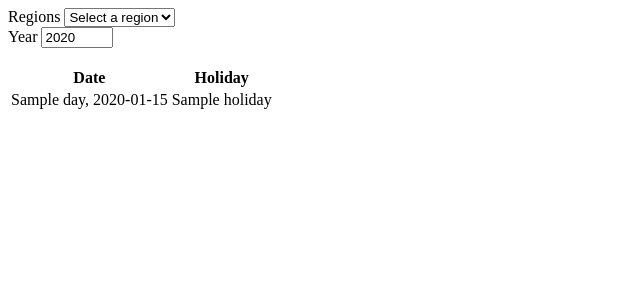
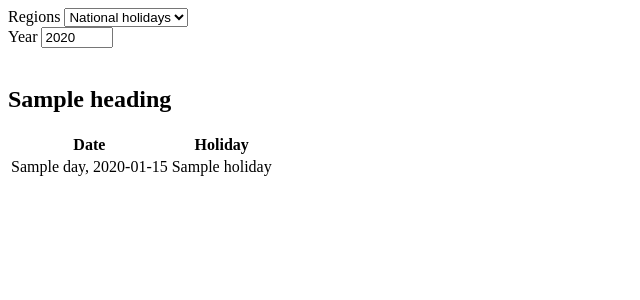
Before and after one commit to JohanBurger/HTMX_Holiday, a Flask app: template src/templates/region_selector.html in a window 1280 px wide. Shown: the top 300 px of the page, without its empty margins (0-640 px from the left). Run offline with Flask 3, Linux system fonts and the light colour scheme; the template is opened without the code that fills it: most values are stand-ins (such as "Sample title", 1, 10 or a date in 2020).

Commit message:
Refactor request handler

```diff
--- a/src/app.py
+++ b/src/app.py
@@ -14,39 +14,60 @@ def holiday_list():
     return render_template('index.html', countries=countries)
 
 
-__COUNTRY_ARG = 'country'
-__REGION_ARG = 'region'
-__YEAR_ARG = 'year'
+_COUNTRY_ARG = 'country'
+_REGION_ARG = 'region'
+_YEAR_ARG = 'year'
 
 
 @app.route('/holidays')
 def get_holidays():
-    region = None
-    year = datetime.today().year
-    print(request.args.get(__COUNTRY_ARG))
-    if request.args.get(__COUNTRY_ARG) is None:
-        abort(404, description="Country code not found")
-    country= request.args.get(__COUNTRY_ARG).upper()
+    country = _parse_country()
 
-    if request.args.get(__REGION_ARG) is not None:
-        region = request.args.get(__REGION_ARG).upper()
-        # TODO validate region
+    regions = sorted(holidays.list_supported_countries(True)[country])
+    region = _parse_region_for(regions)
 
-    if request.args.get(__YEAR_ARG) is not None:
-        print(f"year:{request.args.get(__YEAR_ARG)}")
+    year = _parse_year()
 
+    holiday_days = sorted(holidays.country_holidays(country, region, year).items())
+
+    holiday_model =[(calendar.day_name[day.weekday()], day, name) for day, name in holiday_days]
+    if region is None:
+        heading = f"National holidays in {country} for {year}"
+    else:
+        heading = f"Holidays in {region}, {country} for {year}"
+
+    return render_template('region_selector.html',
+                           regions=regions, selected_region=region, year=year, heading=heading, holidays=holiday_model)
+
+
+def _parse_country():
+    country = request.args.get(_COUNTRY_ARG)
+    if country is None:
+        abort(400, description="Country code not supplied")
     supported_countries = holidays.list_supported_countries(True)
     if country not in supported_countries:
-        # TODO: return render_template('error.html')
-        abort(404, description=f"Country code {country} not found")
+        abort(404, description="Country code not supported")
+    return country.upper()
 
-    regions = sorted(supported_countries[country])
 
-    if region is None:
-        holiday_days = holidays.country_holidays(country, years=2024).items()
-    else:
-        print(f"Here: country:{country}, region:{region}, year:{year}")
-        holiday_days = holidays.country_holidays(country, region, years=2024).items()
-    holiday_model =[(calendar.day_name[day.weekday()], day, name) for day, name in holiday_days]
-    return render_template('region_selector.html',
-                           regions=regions, selected_region=region, year=year, holidays=holiday_model)
+def _parse_region_for(regions):
+    region = request.args.get(_REGION_ARG)
+    if regions is None and region is not None:
+        abort(400, description="Region code supplied for country without regions")
+    if region is None or region == "None":
+        print("No region specified")
+        return None
+    if region not in regions:
+        abort(404, description="Region code not supported")
+    return region.upper()
+
+
+def _parse_year():
+    year = request.args.get(_YEAR_ARG)
+    if year is None:
+        return datetime.now().year
+    try:
+        year = int(year)
+    except ValueError:
+        abort(400, description="Year must be a number")
+    return year
--- a/src/templates/region_selector.html
+++ b/src/templates/region_selector.html
@@ -6,10 +6,10 @@
                 hx-include="#country, #year"
                 hx-target="#country_selection_results"
                 hx-swap="innerHTML">
-            <option>Select a region</option>
+            <option value="None">National holidays</option>
             {% for region in regions %}
             <option value="{{ region }}"
-                    {% if region == selected_region%} selected="selected" {% endif %}>
+                    {% if region == selected_region %} selected="selected" {% endif %}>
                 {{ region }}
             </option>
             {% endfor %}
@@ -28,7 +28,9 @@
 
 <br>
 
+{% if holidays %}
 <div id="holidays">
+    <h2>{{heading}}</h2>
     <table>
         <thead>
         <tr>
```
Also changed, not shown: other parts of src/templates/region_selector.html (+1 -0 lines).
